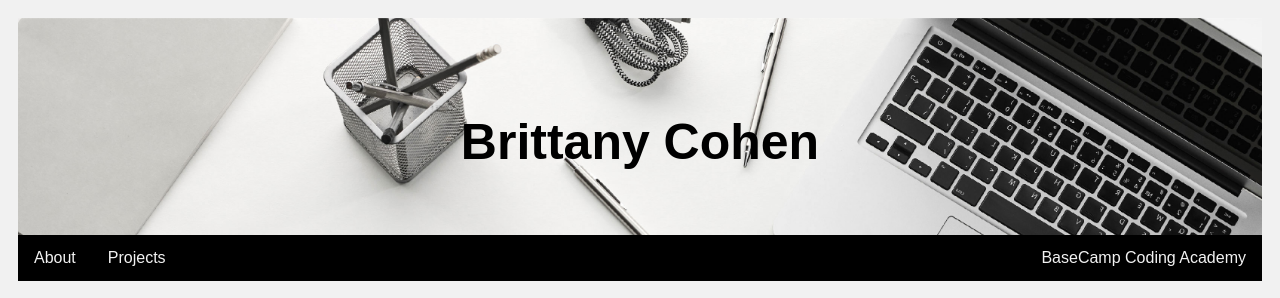
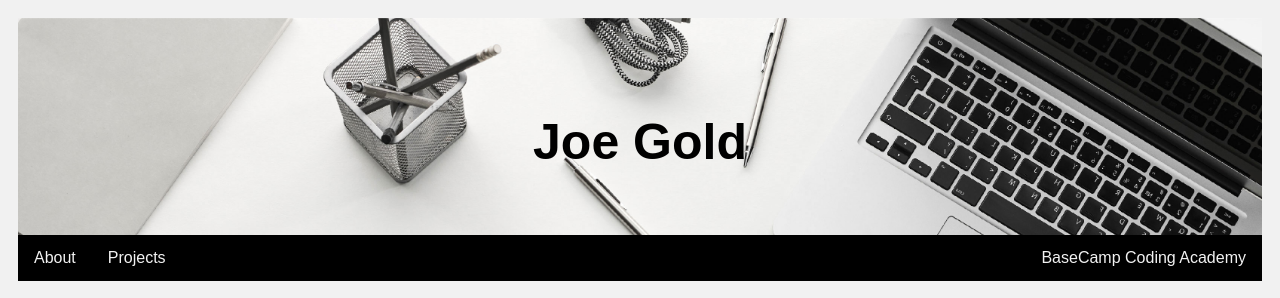
Before and after one commit to b-cohen/Portfolio, a plain HTML site: page index.html in a window 1280 px wide. Shown: the top 298 px of the page. Drawn offline with Linux system fonts and the light colour scheme.

Commit message:
New Changes

```diff
--- a/index.html
+++ b/index.html
@@ -12,7 +12,7 @@
   </head>
   <body>
     <div class="header">
-      <h1>Brittany Cohen</h1>
+      <h1>Joe Gold</h1>
     </div>
 
     <div class="topnav">
```
